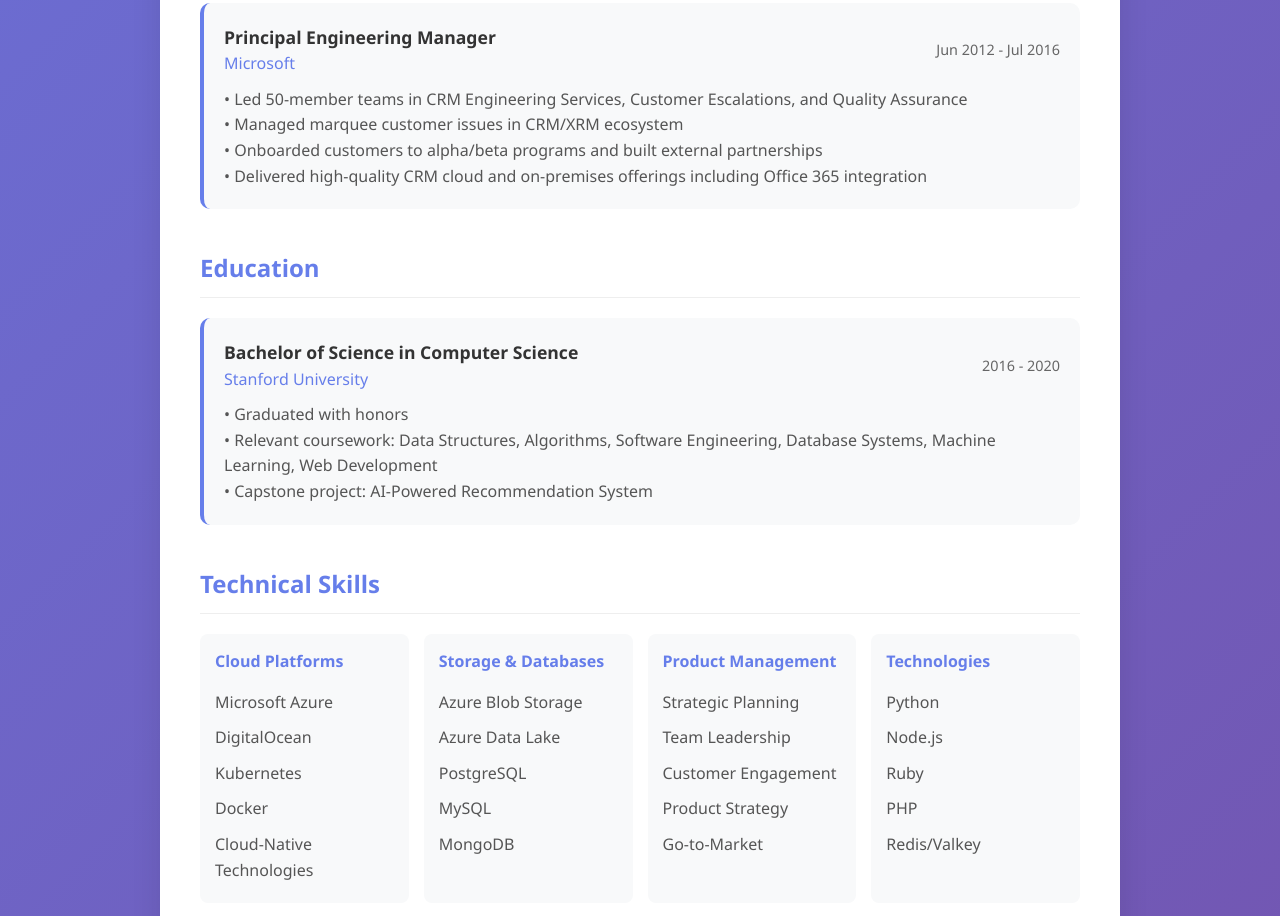
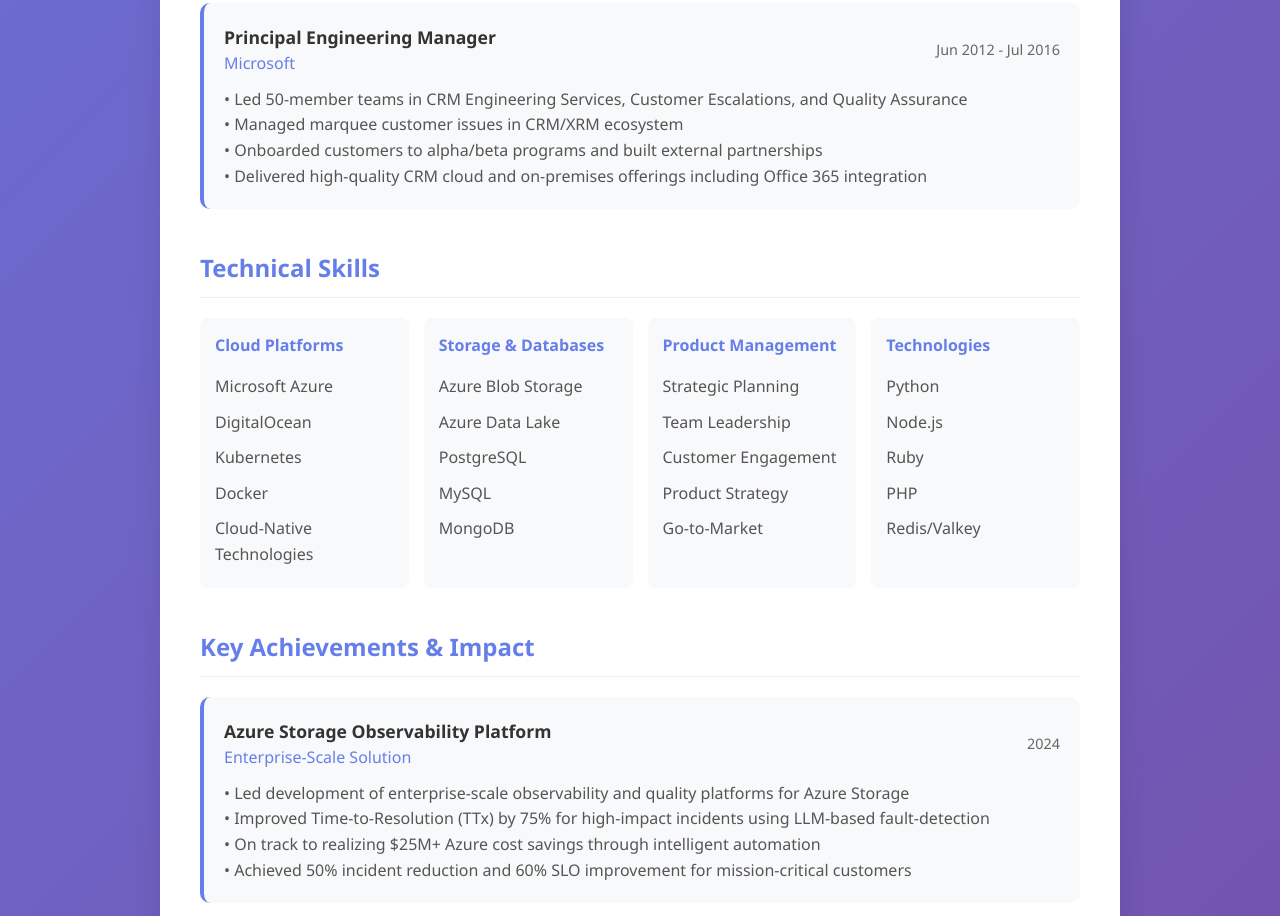
Before and after one commit to dineshmurthy/webpage, a plain HTML site: page resume.html in a window 1280 px wide. Shown: the part 1984-2900 px from the top of the page. Drawn offline with Linux system fonts and the light colour scheme.

Commit message:
Remove education section from resume

```diff
--- a/resume.html
+++ b/resume.html
@@ -407,24 +407,6 @@
             </div>
 
             <div class="section">
-                <h2 class="section-title">Education</h2>
-                <div class="education-item">
-                    <div class="education-header">
-                        <div>
-                            <div class="degree">Bachelor of Science in Computer Science</div>
-                            <div class="institution">Stanford University</div>
-                        </div>
-                        <div class="date">2016 - 2020</div>
-                    </div>
-                    <div class="description">
-                        • Graduated with honors<br>
-                        • Relevant coursework: Data Structures, Algorithms, Software Engineering, Database Systems, Machine Learning, Web Development<br>
-                        • Capstone project: AI-Powered Recommendation System
-                    </div>
-                </div>
-            </div>
-
-            <div class="section">
                 <h2 class="section-title">Technical Skills</h2>
                 <div class="skills-grid">
                     <div class="skill-category">
```
